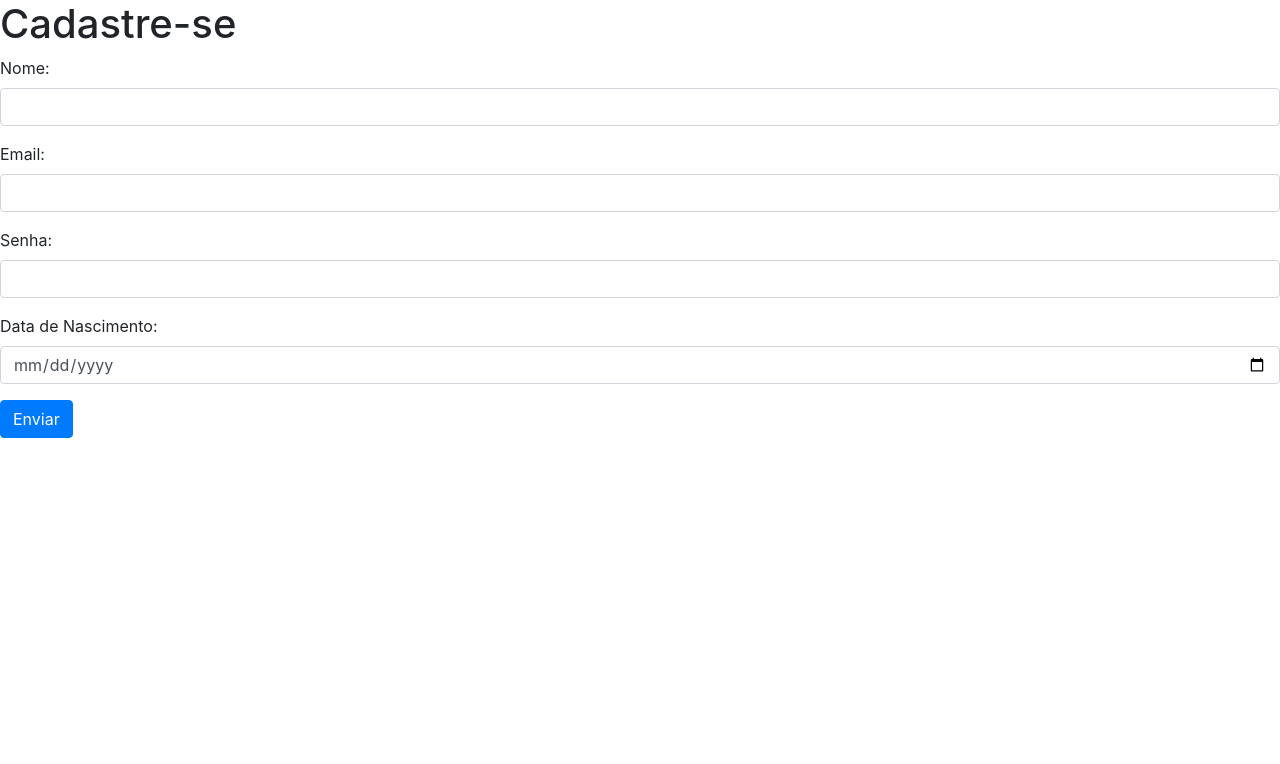
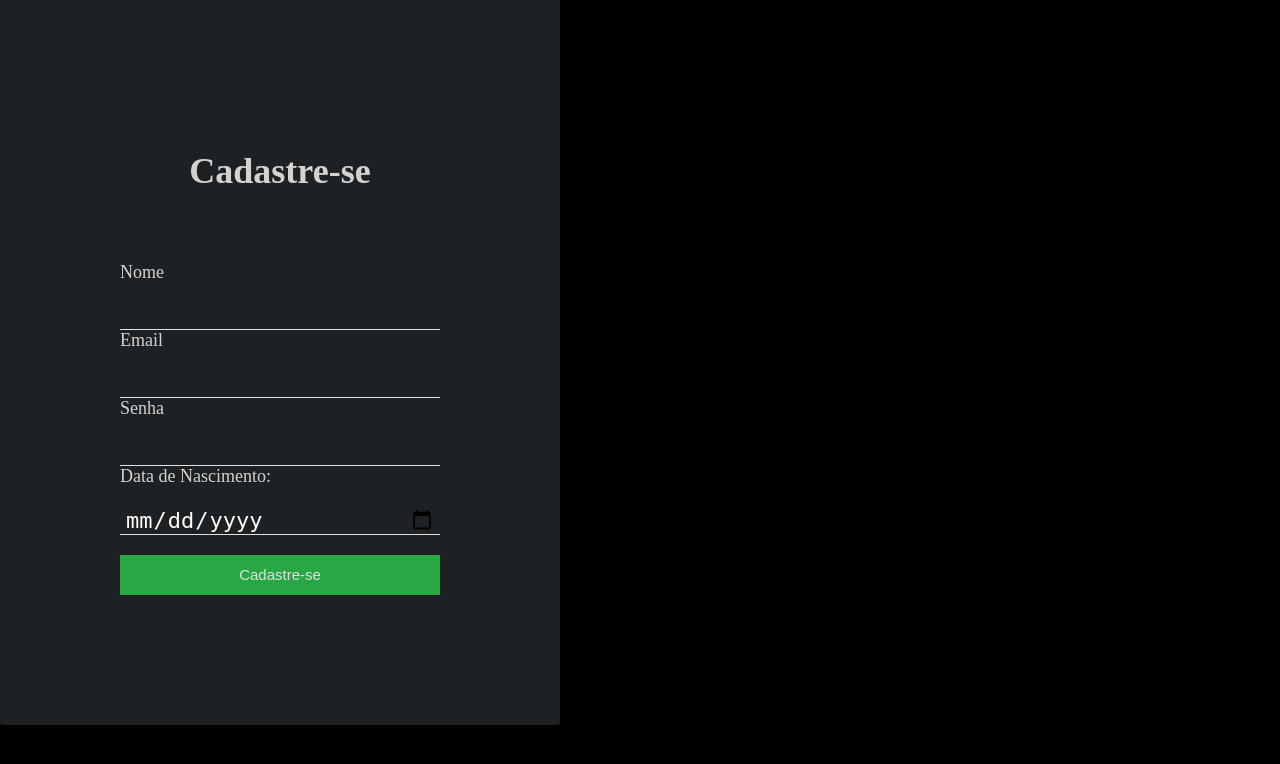
Before and after one commit to caiocesar04/projeto_integrador, a PHP site: page /app/views/usuarios/formCadastro.php in a window 1280 px wide. Shown: the top 764 px of the page. Run offline with PHP 8.4, Linux system fonts and the light colour scheme.

Commit message:
Update formCadastro.php

```diff
--- a/brashop/app/views/usuarios/formCadastro.php
+++ b/brashop/app/views/usuarios/formCadastro.php
@@ -1,36 +1,37 @@
 <!DOCTYPE html>
 <html lang="pt-br">
     <head>
-    <meta charset="utf-8">
-    <meta name="viewport" content="width=device-width, initial-scale=1, shrink-to-fit=no">
-    <link rel="stylesheet" type="text/css" href="../views/helpers/css/bootstrap.min.css">
-    <script src="../views/helpers/js" type="text/javascript"></script>
-    <title>Brashop</title>
+        <meta charset="UTF-8">
+        <meta http-equiv="X-UA-Compatible" content="IE=edge">
+        <meta name="viewport"content="width=device-width, initial-scale=1.0">
+        <link rel="stylesheet" href="../views/helpers/style.css">
+        <title> Brashop</title>
     </head>
     <body>
-
-<h1> Cadastre-se </h1>
-<form action="./UsuarioController.php?action=create" method="POST">
-    <input type="hidden" name="acao" value="cadastrar">
-<div class="mb-3">
-    <label>Nome:</label>
-    <input type="text" name="nome" class="form-control" required>
+    <?php
+	include_once __DIR__ . "/../helpers/mensagem.php";
+?>
+        <div id="title">
+            <form class="card" action="./UsuarioController.php?action=login" method="POST">
+                <div class="card-header">
+                    <h2>Cadastre-se</h2>
                 </div>
-<div class="mb-3">
-    <label>Email:</label>
-    <input type="email" name="email" class="form-control" required>
-</div>
-<div class="mb-3">
-    <label>Senha:</label>
+                <div class="card-content">
+                    <div class="card-content-area">
+                    <label>Nome</label>
+                    <input type="text" name="nome"  class="form-control" required>
+                    <label>Email</label>
+                    <input type="email" name="email"  class="form-control" required>
+                    <label>Senha</label>
                     <input type="password" name="senha" class="form-control" required>
-</div>
-<div class="mb-3">
                     <label>Data de Nascimento:</label>
                     <input type="date" name="data_nasc" class="form-control" required>
                     </div>
-<div class="mb-3">
-    <button type="submit" value="enviar" name="enviar" class="btn
-    btn-primary">Enviar</button>
+                </div>
+                <div class="card-footer">
+                    <input type="submit" value="Cadastre-se" class="submit">
                 </div>
             </form>
+        </div>
     </body>
+</html>
```
Lines whose indentation alone changed are shown as unchanged.
